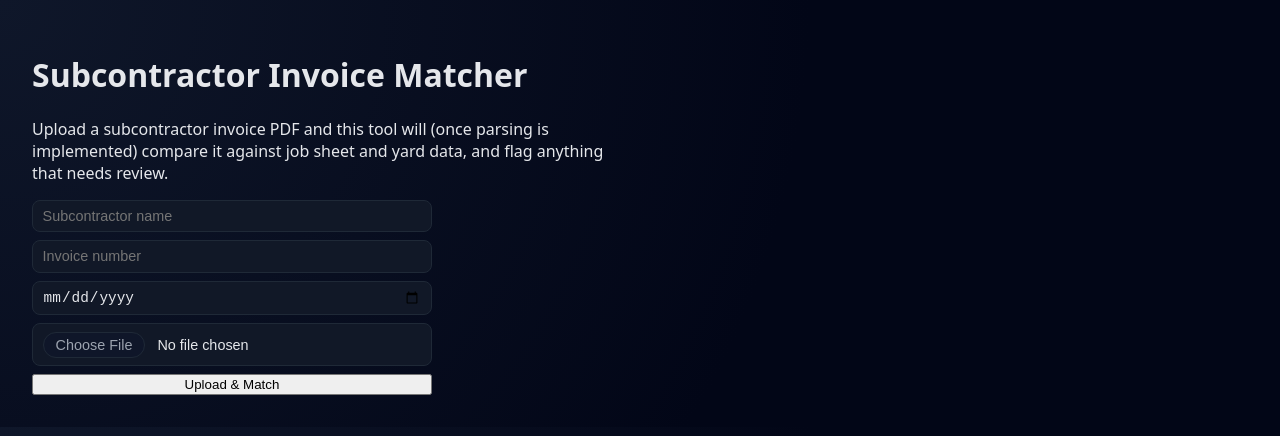
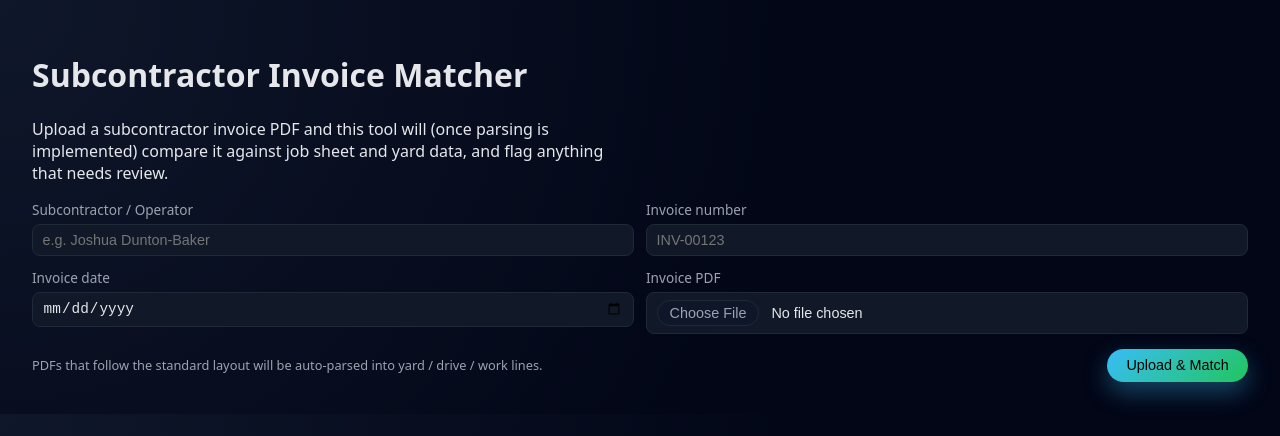
Before and after one commit to SS-Infra/subcontractor_invoice_matcher, a React (Vite) app in the folder frontend/: page / in a window 1280 px wide. Shown: the top 436 px of the page. Built offline with nearby package versions, Linux system fonts and the light colour scheme.

Commit message:
Update InvoiceUpload.tsx

```diff
--- a/frontend/src/components/InvoiceUpload.tsx
+++ b/frontend/src/components/InvoiceUpload.tsx
@@ -16,8 +16,10 @@ const InvoiceUpload: React.FC<Props> = ({ onUploaded }) => {
   const handleSubmit = async (e: React.FormEvent) => {
     e.preventDefault();
     if (!file) return;
+
     setLoading(true);
     setError(null);
+
     try {
       const inv = await uploadInvoice(subcontractor, invoiceNumber, invoiceDate, file);
       onUploaded(inv);
@@ -29,37 +31,56 @@ const InvoiceUpload: React.FC<Props> = ({ onUploaded }) => {
   };
 
   return (
-    <form onSubmit={handleSubmit} style={{ display: "flex", flexDirection: "column", gap: "0.5rem", maxWidth: 400 }}>
+    <form onSubmit={handleSubmit} className="input-grid-1col" style={{ gap: "0.9rem" }}>
+      <div className="input-grid">
+        <label>
+          Subcontractor / Operator
           <input
             type="text"
-        placeholder="Subcontractor name"
             value={subcontractor}
-        onChange={e => setSubcontractor(e.target.value)}
+            onChange={(e) => setSubcontractor(e.target.value)}
+            placeholder="e.g. Joshua Dunton-Baker"
             required
           />
+        </label>
+        <label>
+          Invoice number
           <input
             type="text"
-        placeholder="Invoice number"
             value={invoiceNumber}
-        onChange={e => setInvoiceNumber(e.target.value)}
+            onChange={(e) => setInvoiceNumber(e.target.value)}
+            placeholder="INV-00123"
             required
           />
+        </label>
+        <label>
+          Invoice date
           <input
             type="date"
             value={invoiceDate}
-        onChange={e => setInvoiceDate(e.target.value)}
+            onChange={(e) => setInvoiceDate(e.target.value)}
             required
           />
+        </label>
+        <label>
+          Invoice PDF
           <input
             type="file"
             accept="application/pdf"
-        onChange={e => setFile(e.target.files?.[0] ?? null)}
+            onChange={(e) => setFile(e.target.files?.[0] ?? null)}
             required
           />
-      <button type="submit" disabled={loading}>
-        {loading ? "Uploading..." : "Upload & Match"}
+        </label>
+      </div>
+      <div style={{ display: "flex", justifyContent: "space-between", alignItems: "center", gap: "1rem" }}>
+        <div style={{ fontSize: "0.8rem", color: "var(--text-muted)" }}>
+          PDFs that follow the standard layout will be auto-parsed into yard / drive / work lines.
+        </div>
+        <button type="submit" className="primary" disabled={loading}>
+          {loading ? "Uploading…" : "Upload & Match"}
         </button>
-      {error && <div style={{ color: "red" }}>{error}</div>}
+      </div>
+      {error && <div style={{ color: "var(--danger)", fontSize: "0.8rem" }}>{error}</div>}
     </form>
   );
 };
```
Lines whose indentation alone changed are shown as unchanged.
